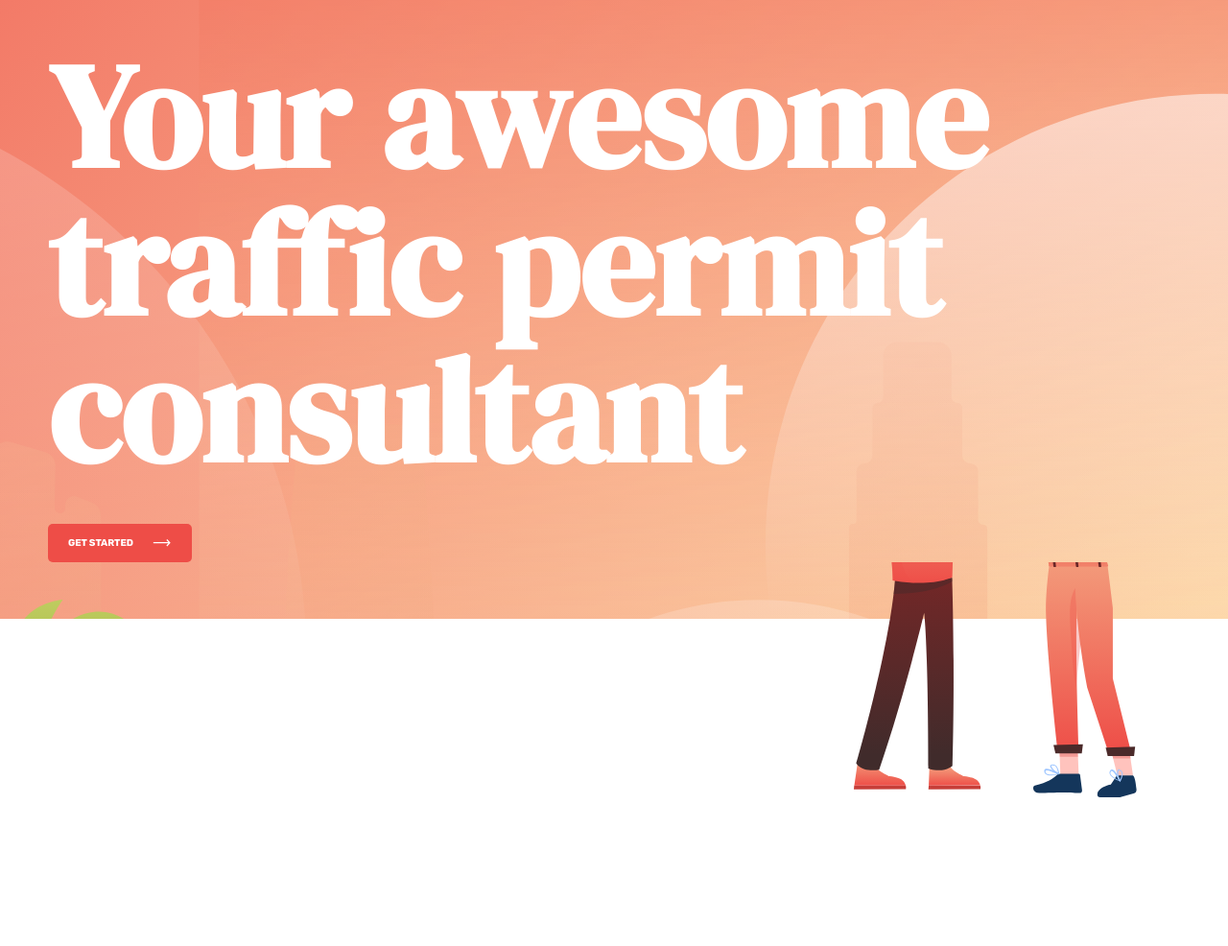
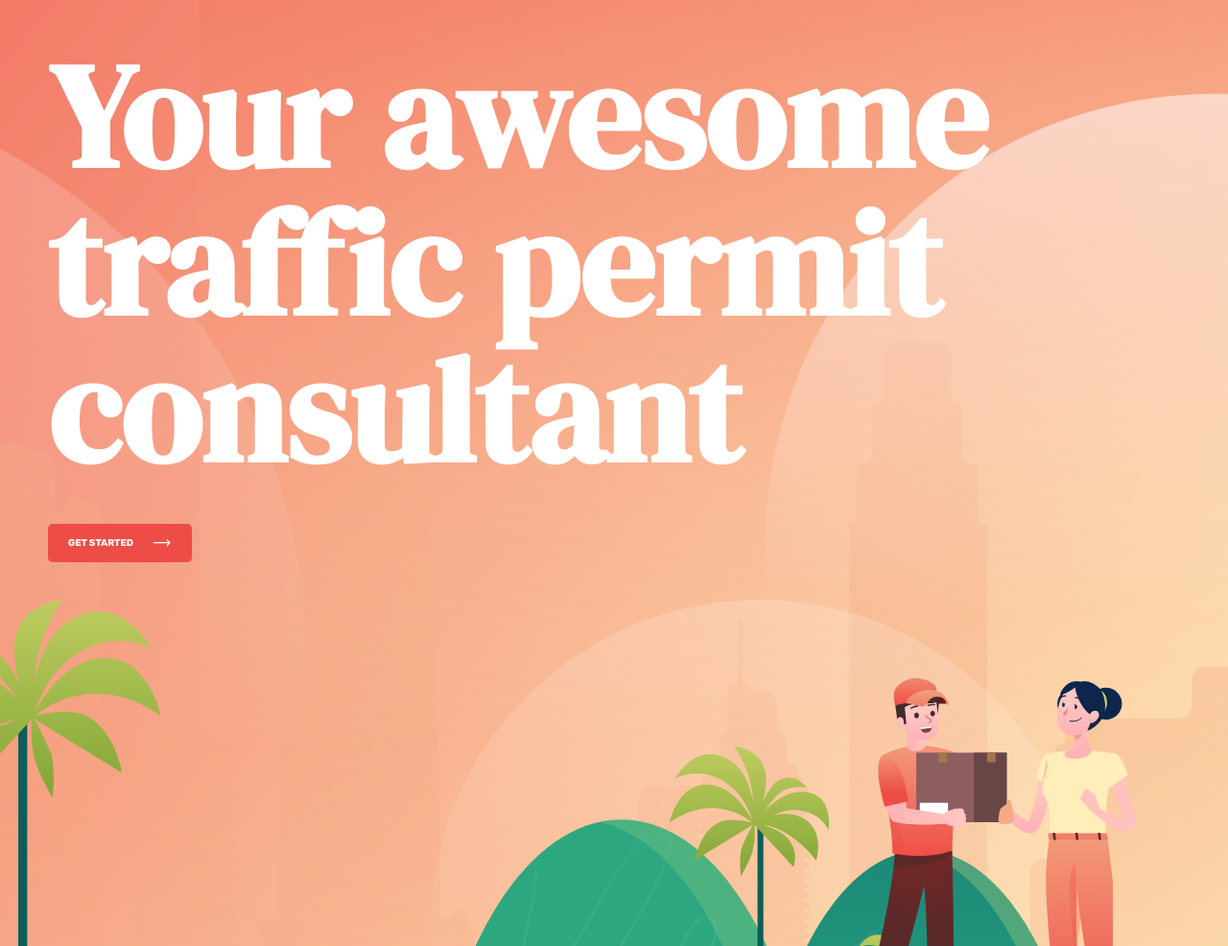
Before and after one commit to stanislavcodes/trafico.project, a website: page index.html in a window 1280 px wide. Shown: the part 75-1061 px from the top of the page at 96% size. Drawn offline with Linux system fonts and the light colour scheme.

Commit message:
hero background fix

```diff
--- a/gulpfile.js
+++ b/gulpfile.js
@@ -53,7 +53,7 @@ function watch() {
 //     .pipe(gulp.dest("./img/"));
 // });
 
-exports.prefix = prefix;
+// exports.prefix = prefix;
 exports.style = style;
 exports.watch = watch;
 
--- a/index.html
+++ b/index.html
@@ -123,7 +123,7 @@
         </div>
         <div class="section-hero__illustration-box">
           <img class="illustration-car" src="img/truck.svg" alt="delivery truck" />
-          <img class="illustration-humans" src="img/humans.svg" alt="courier and happy customer" />
+          <img class="illustration-humans" src="img/humans.svg" alt="courier delivers a package to customer" />
         </div>
       </section>
     </div>
--- a/sass/_base.scss
+++ b/sass/_base.scss
@@ -11,6 +11,14 @@ html {
 }
 
 body {
+  &::-webkit-scrollbar {
+    width: 5px;
+    background: transparent;
+  }
+  &::-webkit-scrollbar-thumb {
+    background-color: #7e7e7e65;
+    background-color: #ef5c5767;
+  }
   &.open {
     overflow: hidden;
   }
--- a/sass/_content.scss
+++ b/sass/_content.scss
@@ -1,10 +1,11 @@
 .hero {
-  height: 125vh;
+  // height: 125vh;
   background: url(../img/hero-small-bg.svg) no-repeat;
-  background-size: auto calc(100vh + 3.75vh);
+  // background-size: auto calc(100vh + 3.75vh);
+  background-size: auto 100vh;
 
   @include breakpointMin(small) {
-    height: 90vh;
+    // height: 90vh;
     background: url(../img/hero-medium.svg) no-repeat;
     background-size: 100%;
     // background-position: -10rem 0;
@@ -26,7 +27,8 @@
   display: flex;
   flex-wrap: wrap;
   justify-content: space-between;
-  background: url(../img/menu-bg.svg) top no-repeat, url(../img/menu-bg-1.svg) top no-repeat;
+  background: url(../img/menu-bg.svg) top no-repeat,
+    url(../img/menu-bg-1.svg) top no-repeat;
   background-size: 0, 130%;
   background-position: 50% -10rem;
   transition: all 0.5s ease-in;
@@ -105,8 +107,6 @@
 .section {
   &-hero {
     height: 110vh;
-    // display: flex;
-    // flex-direction: column;
 
     @include breakpointMin(small) {
       height: 100%;
@@ -119,15 +119,8 @@
       @include breakpointMin(small) {
         padding: 15vh 5rem 0 5rem;
       }
+    }
 
-      // &.open {
-      //   padding: 23.5vh 2.5rem 0 2.5rem;
-
-      //   @include breakpointMin(small) {
-      //     padding: 15vh 5rem 0 5rem;
-      //   }
-      // }
-    }
     &__illustration-box {
       height: 70vh;
       overflow: hidden;
@@ -166,8 +159,8 @@
         max-height: 28rem;
         max-width: 53vw;
         position: absolute;
-        right: 0.5rem;
-        bottom: 13.5rem;
+        right: 1rem;
+        top: 15vh;
         z-index: 12;
 
         @include breakpointMax(xsmall) {
```
Also changed, not shown: css/style.css, img/hero-small-bg.svg.
